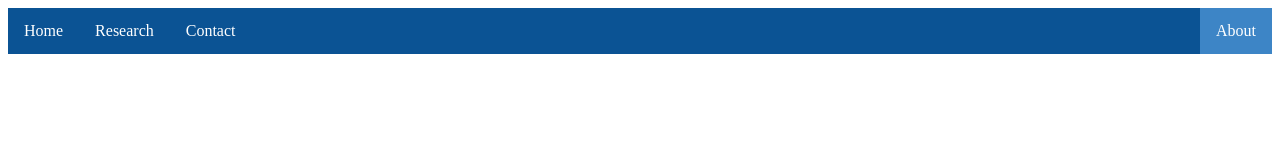
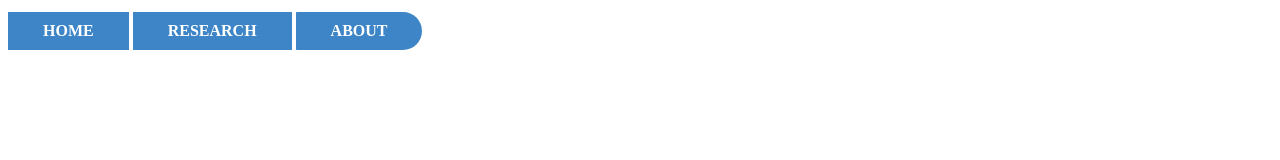
Before and after one commit to Tokazama/webGraphics, a plain HTML site: page gadgets/navbar.html in a window 1280 px wide. Drawn offline with Linux system fonts and the light colour scheme.

Commit message:
Update navbar.html

```diff
--- a/gadgets/navbar.html
+++ b/gadgets/navbar.html
@@ -2,43 +2,57 @@
 <html>
 <head>
 <style>
-ul {
-    list-style-type: none;
-    margin: 0;
-    padding: 0;
-    overflow: hidden;
-    background-color: #0b5394;
+
+.button {
+    border: none;
+    color: white;
+    padding: 10px 35px;
+    text-align: center;
+    text-decoration: none;
+    display: inline-block;
+    font-style: normal;
+    margin: 4px 0px;
+    cursor: pointer;
+    -webkit-transition-duration: 0.4s;
+    font-weight: bold;
+    transition-duration: 0.4s;
 }
 
-li {
-    float: left;
+/*Home button*/
+a.button {
+    background-color: #3d85c6;
+}
+a.button:hover {
+    background-color: #0b5394;
+    box-shadow: 0 12px 16px 0 rgba(0,0,0,0.24),0 17px 50px 0 rgba(0,0,0,0.19);
 }
 
-li a {
-    display: block;
-    color: white;
-    text-align: center;
-    padding: 14px 16px;
-    text-decoration: none;
+/*Research button*/
+b.button {
+    background-color: #3d85c6;
+}
+b.button:hover {
+    background-color: #0b5394;
+    box-shadow: 0 12px 16px 0 rgba(0,0,0,0.24),0 17px 50px 0 rgba(0,0,0,0.19);
 }
 
-li a:hover:not(.active) {
-    background-color: #022e57;
+/*about button*/
+c.button {
+    background-color: #3d85c6;
+    border-radius: 1px 30px 30px 1px;
 }
-
-.active {
-    background-color: #3d85c6;
+c.button:hover {
+    background-color: #0b5394;
+    box-shadow: 0 12px 16px 0 rgba(0,0,0,0.24),0 17px 50px 0 rgba(0,0,0,0.19);
 }
 </style>
 </head>
 <body>
 
-<ul>
-  <li><a href="https://iamzachandthisismyblog.blogspot.com/">Home</a></li>
-  <li><a href="https://iamzachandthisismyblog.blogspot.com/p/blog-page.html">Research</a></li>
-  <li><a href="#contact">Contact</a></li>
-  <li style="float:right"><a class="active" href="#about">About</a></li>
-</ul>
+
+<a href="https://iamzachandthisismyblog.blogspot.com/" class="button">HOME</a>
+<b href="https://iamzachandthisismyblog.blogspot.com/p/blog-page.html" class="button">RESEARCH</b>
+<c href=#blank class="button">ABOUT</c>
 
 </body>
 </html>
```
